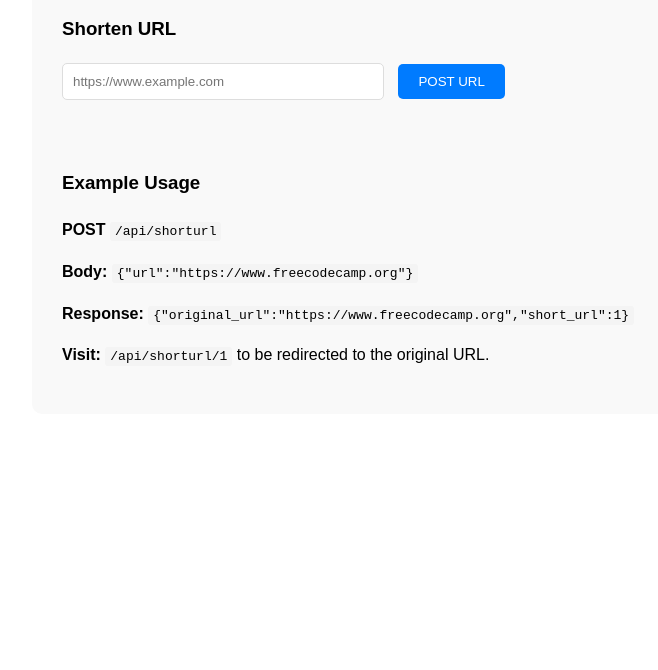
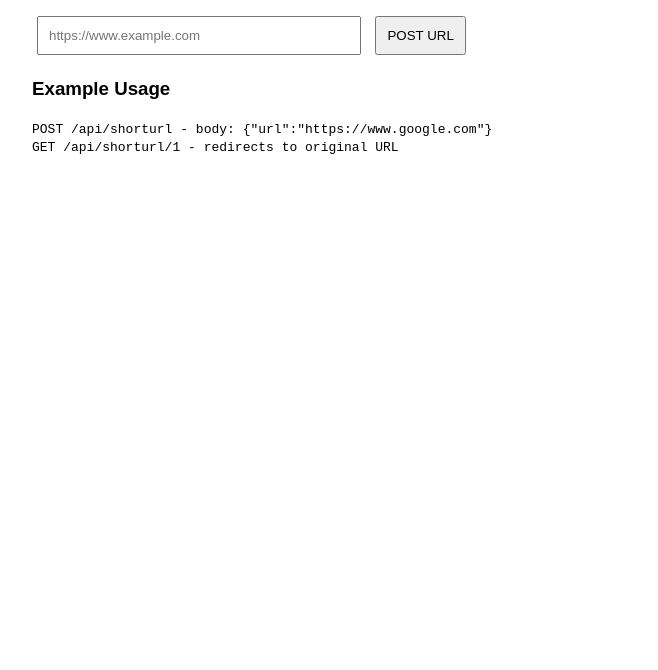
Before and after one commit to dennisholam-ops/URL-Shortener-Microservice, a website: page public/index.html in a window 1280 px wide. Shown: the part 130-800 px from the top of the page, without its empty margins (208-866 px from the left). Drawn offline with Linux system fonts and the light colour scheme.

Commit message:
Update index.html

```diff
--- a/public/index.html
+++ b/public/index.html
@@ -1,125 +1,48 @@
 <!DOCTYPE html>
-<html lang="en">
+<html>
 <head>
-    <meta charset="UTF-8">
-    <meta name="viewport" content="width=device-width, initial-scale=1.0">
     <title>URL Shortener Microservice</title>
     <style>
-        body {
-            font-family: Arial, sans-serif;
-            max-width: 800px;
-            margin: 0 auto;
-            padding: 20px;
-            line-height: 1.6;
-        }
-        .container {
-            background: #f9f9f9;
-            padding: 30px;
-            border-radius: 10px;
-        }
-        input[type="text"] {
-            width: 300px;
-            padding: 10px;
-            margin-right: 10px;
-            border: 1px solid #ddd;
-            border-radius: 5px;
-        }
-        button {
-            padding: 10px 20px;
-            background: #007bff;
-            color: white;
-            border: none;
-            border-radius: 5px;
-            cursor: pointer;
-        }
-        button:hover {
-            background: #0056b3;
-        }
-        #result {
-            margin-top: 20px;
-            padding: 15px;
-            border-radius: 5px;
-        }
-        .success {
-            background: #d4edda;
-            border: 1px solid #c3e6cb;
-            color: #155724;
-        }
-        .error {
-            background: #f8d7da;
-            border: 1px solid #f5c6cb;
-            color: #721c24;
-        }
-        code {
-            background: #f4f4f4;
-            padding: 2px 5px;
-            border-radius: 3px;
-        }
+        body { font-family: Arial; max-width: 800px; margin: 0 auto; padding: 20px; }
+        input, button { padding: 10px; margin: 5px; }
+        input { width: 300px; }
     </style>
 </head>
 <body>
-    <div class="container">
-        <h1>URL Shortener Microservice</h1>
+    <h1>URL Shortener Microservice</h1>
 
-        <section>
-            <h3>Shorten URL</h3>
-            <input type="text" id="urlInput" placeholder="https://www.example.com">
-            <button onclick="shortenUrl()">POST URL</button>
-            <div id="result"></div>
-        </section>
+    <div>
+        <h3>Shorten URL</h3>
+        <form id="urlForm">
+            <input type="text" id="url_input" placeholder="https://www.example.com" size="50">
+            <button type="submit">POST URL</button>
+        </form>
+        <div id="result"></div>
+    </div>
 
-        <section>
-            <h3>Example Usage</h3>
-            <p><strong>POST</strong> <code>/api/shorturl</code></p>
-            <p><strong>Body:</strong> <code>{"url":"https://www.freecodecamp.org"}</code></p>
-            <p><strong>Response:</strong> <code>{"original_url":"https://www.freecodecamp.org","short_url":1}</code></p>
-
-            <p><strong>Visit:</strong> <code>/api/shorturl/1</code> to be redirected to the original URL.</p>
-        </section>
+    <div>
+        <h3>Example Usage</h3>
+        <code>POST /api/shorturl - body: {"url":"https://www.google.com"}</code><br>
+        <code>GET /api/shorturl/1 - redirects to original URL</code>
     </div>
 
     <script>
-        async function shortenUrl() {
-            const url = document.getElementById('urlInput').value.trim();
+        document.getElementById('urlForm').addEventListener('submit', async (e) => {
+            e.preventDefault();
+            const url = document.getElementById('url_input').value;
             const resultDiv = document.getElementById('result');
-
-            if (!url) {
-                resultDiv.innerHTML = '<div class="error">Please enter a URL</div>';
-                return;
-            }
 
             try {
                 const response = await fetch('/api/shorturl', {
                     method: 'POST',
-                    headers: {
-                        'Content-Type': 'application/json',
-                    },
+                    headers: { 'Content-Type': 'application/json' },
                     body: JSON.stringify({ url: url })
                 });
 
                 const data = await response.json();
-
-                if (data.error) {
-                    resultDiv.innerHTML = `<div class="error">Error: ${data.error}</div>`;
-                } else {
-                    const shortUrl = `${window.location.origin}/api/shorturl/${data.short_url}`;
-                    resultDiv.innerHTML = `
-                        <div class="success">
-                            <strong>Success!</strong><br>
-                            <strong>Original URL:</strong> ${data.original_url}<br>
-                            <strong>Short URL:</strong> <a href="${shortUrl}" target="_blank">${shortUrl}</a>
-                        </div>
-                    `;
-                }
+                resultDiv.innerHTML = JSON.stringify(data, null, 2);
             } catch (error) {
-                resultDiv.innerHTML = `<div class="error">Error: ${error.message}</div>`;
-            }
-        }
-
-        // Enter key support
-        document.getElementById('urlInput').addEventListener('keypress', function(e) {
-            if (e.key === 'Enter') {
-                shortenUrl();
+                resultDiv.innerHTML = 'Error: ' + error.message;
             }
         });
     </script>
```
